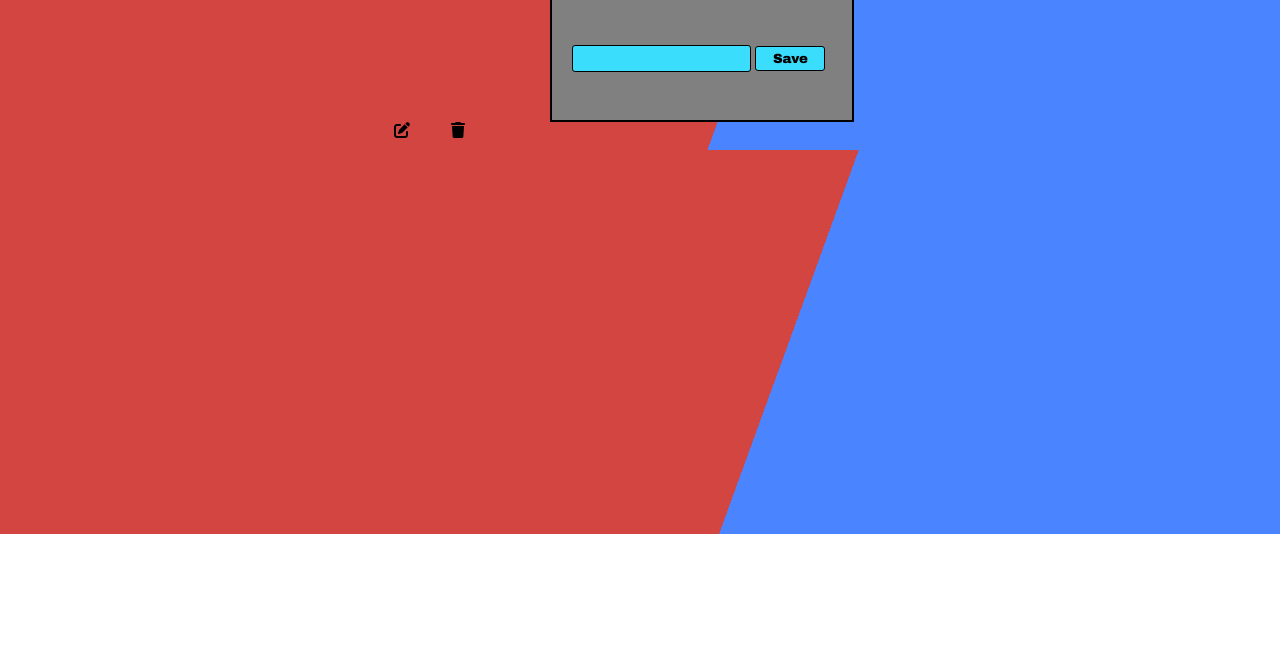
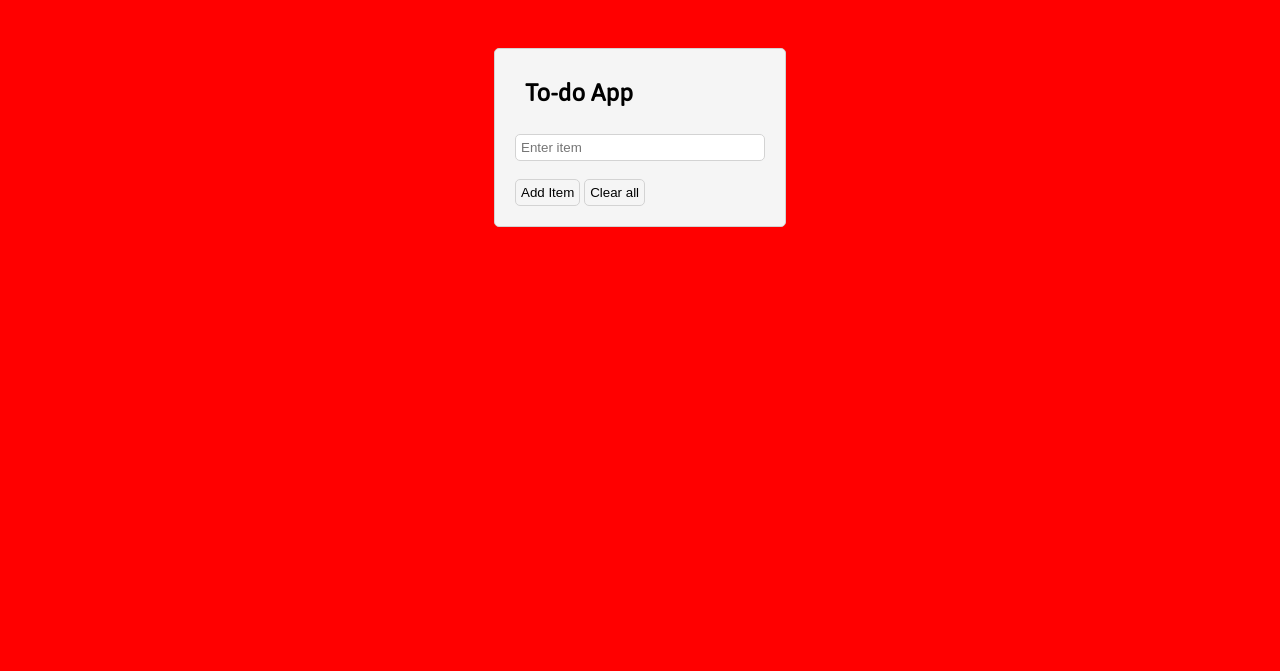
Before and after one commit to Atfaras-company/todo, a plain HTML site: page index.html in a window 1280 px wide. Shown: the part 266-937 px from the top of the page. Before the commit the page ends 800 px from the top, so only its background shows below. Drawn offline with Linux system fonts and the light colour scheme.

Commit message:
All design is finish

```diff
--- a/app.js
+++ b/app.js
@@ -1,24 +1,24 @@
 const ul = document.querySelector('ul');
-const input = document.getElementById('inputTodo');
+const input = document.getElementById('item');
 let itemsArray = localStorage.getItem('items') ?
 JSON.parse(localStorage.getItem('items')) : [];
 
 itemsArray.forEach(addTask);
 function addTask(text){
-  const li = document.createElement('li')
-  li.textContent = text;
+  const li = document.createElement('li');
+  li.innerHTML = text + '<div id="icons"> <i id="edit" class="fa-solid fa-pen-to-square"></i><i id="delete" class="fa-solid fa-trash"></i><i class="fa-solid fa-check"></i></div> ';
   ul.appendChild(li);
 }
 
-function addTodo(){
-  itemsArray.push(inputTodo.value);
+function add(){
+  itemsArray.push(input.value);
   localStorage.setItem('items', JSON.stringify(itemsArray));
-  addTask(inputTodo.value);
-  inputTodo.value = '';
+  addTask(input.value);
+  input.value = '';
 }
 
 function del(){
   localStorage.clear();
   ul.innerHTML = '';
   itemsArray = [];
-}``
+}
--- a/index.html
+++ b/index.html
@@ -8,17 +8,20 @@
   </head>
   <body>
     <div class="container">
-      <h2>ToDo App</h2>
-      <div class="border">
-        <input type="text" id="inputTodo" />
-        <button onclick="addTodo()">Save</button>
+      <div class="container">
+        <div class="to-do-app">
+          <h2>To-do App</h2>
+          <br>
+          <input type="text" id="item" placeholder="Enter item">
+          <br>
+          <br>
+          <button onclick="add()">Add Item </button>
+          <button onclick="del()">Clear all</button>
+        </div>
+        <ul class="to-do-list">
+
+         </ul></ul>
       </div>
-      <div class="todolist">
-        <ul class="todos">
-         <i id="edit" class="fa-solid fa-pen-to-square"></i>
-            <i id="delete" class="fa-solid fa-trash"></i></ul>
-      </div>
-    </div>
 
     <script src="app.js"></script>    <script
       src="https://kit.fontawesome.com/301b40817f.js"
--- a/style.css
+++ b/style.css
@@ -1,89 +1,77 @@
-*{
-    margin: 0;
-    padding: 0;
-    justify-content: center;
+
+
+
+
+@import url("https://fonts.googleapis.com/css2?family=Asap&display=swap");
+* {
+  padding: 0;
+  margin: 0;
+  box-sizing: border-box;
 }
-body{
-    background: linear-gradient(110deg, #d24540 60%, #4b84ff 60%);
+body {
+  width: 100%;
+  height: 100vh;
+  background-color: #ff0000;
+  font-family: "Asap", sans-serif;
 }
-.border{
-    width: 300px;
-    height: 120px;
-    border: 2px solid black;
-    margin-left: 43%;
-    margin-top: 3%;
-    background-color: grey;
+.container {
+  max-width: 405px;
+  margin: 137px auto;
+  padding: 20px;
+  display: flex;
+  flex-direction: column;
 }
-.border input{
-    border: 1px solid black;
-    border-radius: 3px;
-    height: 25px;
-    margin-top: 45px;
-    margin-left: 20px;
-    background-color: #3bddfd;
+.to-do-app {
+  width: 100%;
+  padding: 20px;
+  border-radius: 5px;
+  background-color: whitesmoke;
+  border: 1px solid #d3d3d3;
 }
-.border button{
-    border: 1px solid black;
-    border-radius: 3px;
-    height: 25px;
-    width: 70px;
-    background-color: #3bddfd;
-    color: black;
-    font-family: Arial Black;
-
+.to-do-app h2 {
+  padding: 10px;
 }
-.border button:hover{
-    background-color: red;
-    color: white;
+.to-do-app input {
+  width: 250px;
+  padding: 5px;
+  border-radius: 5px;
+  border: 1px solid #d3d3d3;
 }
-
-.todos {
-    margin-right: 5px;
-    padding: 0 20px 10px 25px;
-    list-style: none;
-  }
-  .todos li{
-    font-size: 24px;
-    padding: 20px;
-  }
-
-  .todo{
-    display: flex;
-    align-items: center;
-    justify-items: center;
-    border: 1px solid black;
-    width: 600px;
-    margin-left: 33.5%;
-    margin-top: 20px;
-    background-color: white;
-    font-family: 'Segoe UI', Tahoma, Geneva, Verdana, sans-serif;
-    color: red;
-    font: bolder;
-    text-shadow: 1px 1px black;
-  }
-  #edit{
-    margin-left: 30%;
-    cursor: pointer;
-  }
-  #delete{
-    margin-left: 3%;
-    cursor: pointer;
-  }
-  #completed{
-    width: 20px;
-    height: 25px;
-    margin-left: 2%;
-  }
-  h2{
-    text-align: center;
-    margin-top: 15%;
-    font-size: 30px;
-    color: white;
-    background-color: #3bddfd;
-    text-shadow: 1px 2px black;
+.to-do-app button {
+  width: fit-content;
+  padding: 5px;
+  cursor: pointer;
+  border: 1px solid #d3d3d3;
+  border-radius: 5px;
+  background-color: whitesmoke;
 }
-li{
+.to-do-app button:hover {
+  background-color: rgba(0, 0, 0, 0.1);
+}
+ul  {
+  font-size: 25px;
+}
+.to-do-list {
+  margin-top: 20px;
+  margin-right: 5px;
+  padding: 0 20px 10px 25px;
+  display: flex;
+  flex-direction: column;
+  gap: 15px;
+  list-style: none;
+}
+.to-do-list li{
+  margin-left: -25px;
   font-size: small;
-  background-color: whitesmoke;
+  background-color: rgb(34, 220, 198);
   padding: 20px;
+  width: 365px;
 }
+#icons{
+  margin-top: -14px;
+  margin-left: 75%;
+}
+i{
+  margin-left: 8px;
+font-size: 20px;
+}
```
